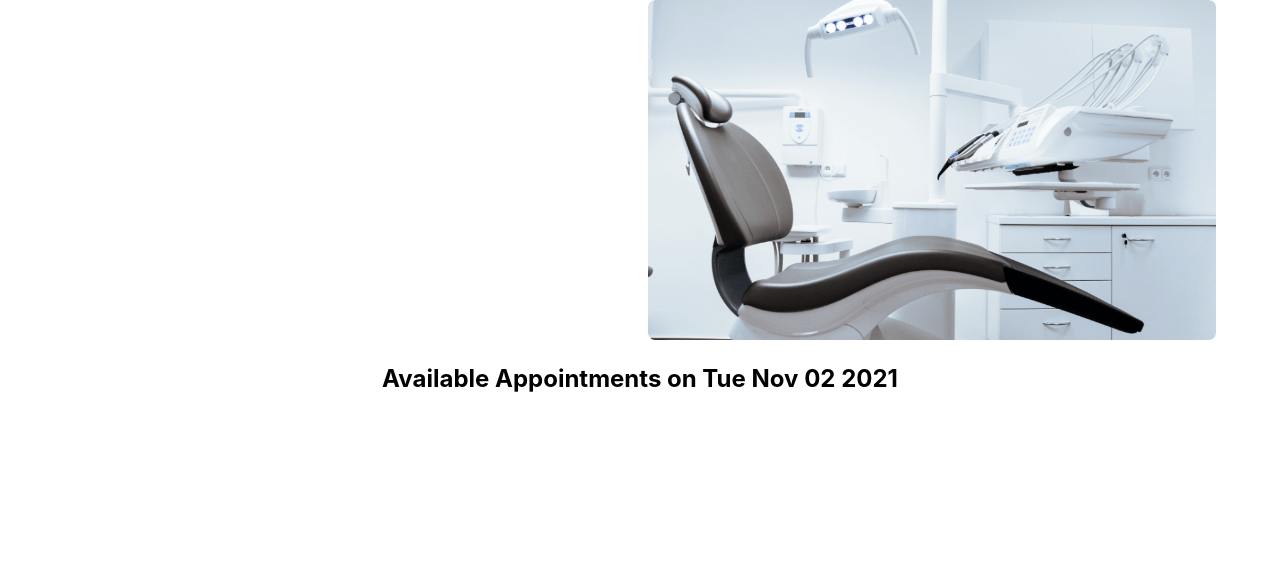
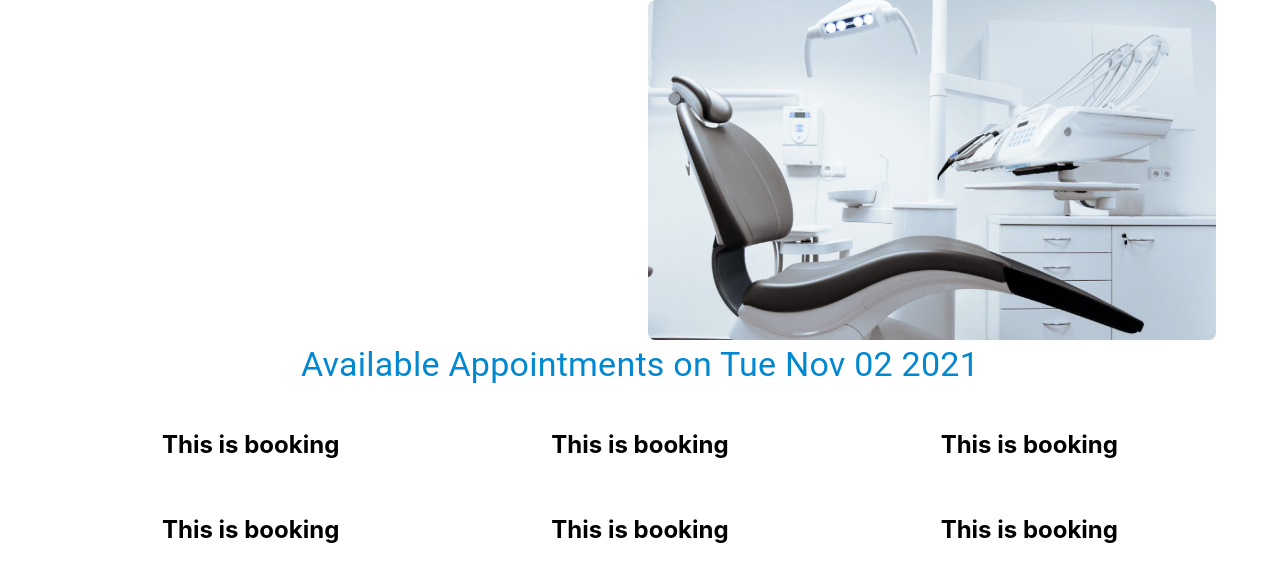
Before and after one commit to FatemaAkter11/doctors-portal-client, a React (Create React App) app: page /appointment in a window 1280 px wide. Shown: the top 582 px of the page. Built offline with nearby package versions, Linux system fonts and the light colour scheme; the HTML template or start-up script is replaced by a standard one.

Commit message:
Available  Appointments part done

```diff
--- a/src/Pages/Appointment/AvailableAppointments/AvailableAppointments.js
+++ b/src/Pages/Appointment/AvailableAppointments/AvailableAppointments.js
@@ -1,10 +1,60 @@
+import { Container, Grid, Typography } from '@mui/material';
 import React from 'react';
+import Booking from '../Booking/Booking';
 
+const bookings = [
+    {
+        id: 1,
+        name: 'Teeth Orthodonics',
+        time: '08.00 AM - 09.00 AM',
+        space: 10,
+    },
+    {
+        id: 2,
+        name: 'Cosmetic Dentistry',
+        time: '09.00 AM - 10.00 AM',
+        space: 8,
+    },
+    {
+        id: 3,
+        name: 'Teeth Cleaning',
+        time: '10.00 AM - 11.00 AM',
+        space: 9,
+    },
+    {
+        id: 4,
+        name: 'Cavity Protection',
+        time: '11.00 AM - 12.00 PM',
+        space: 5,
+    },
+    {
+        id: 5,
+        name: 'Pediatric Dental',
+        time: '06.00 PM - 07.00 PM',
+        space: 10,
+    },
+    {
+        id: 6,
+        name: 'Oral Surgery',
+        time: '07.00 PM - 08.00 PM',
+        space: 10,
+    },
+]
 const AvailableAppointments = ({ date }) => {
     return (
-        <div>
-            <h2>Available Appointments on {date.toDateString()}</h2>
-        </div>
+        <Container>
+            <Typography variant="h4" sx={{ color: 'info.main', mb: 3 }}>Available Appointments on {date.toDateString()}</Typography>
+            <Grid container spacing={2}>
+                {
+                    bookings.map(booking => <Booking
+                        key={booking.id}
+                        booking={booking}
+                        date={date}
+                    >
+                    </Booking>)
+                }
+            </Grid>
+        </Container>
     );
 };
 
--- /dev/null
+++ b/src/Pages/Appointment/Booking/Booking.js
@@ -0,0 +1,14 @@
+import { Grid } from '@mui/material';
+import React from 'react';
+
+const Booking = ({ booking }) => {
+    const { name, time, space } = booking;
+    return (
+
+        <Grid item xs={12} sm={6} md={4}>
+            <h2>This is booking</h2>
+        </Grid>
+    );
+};
+
+export default Booking;
```
